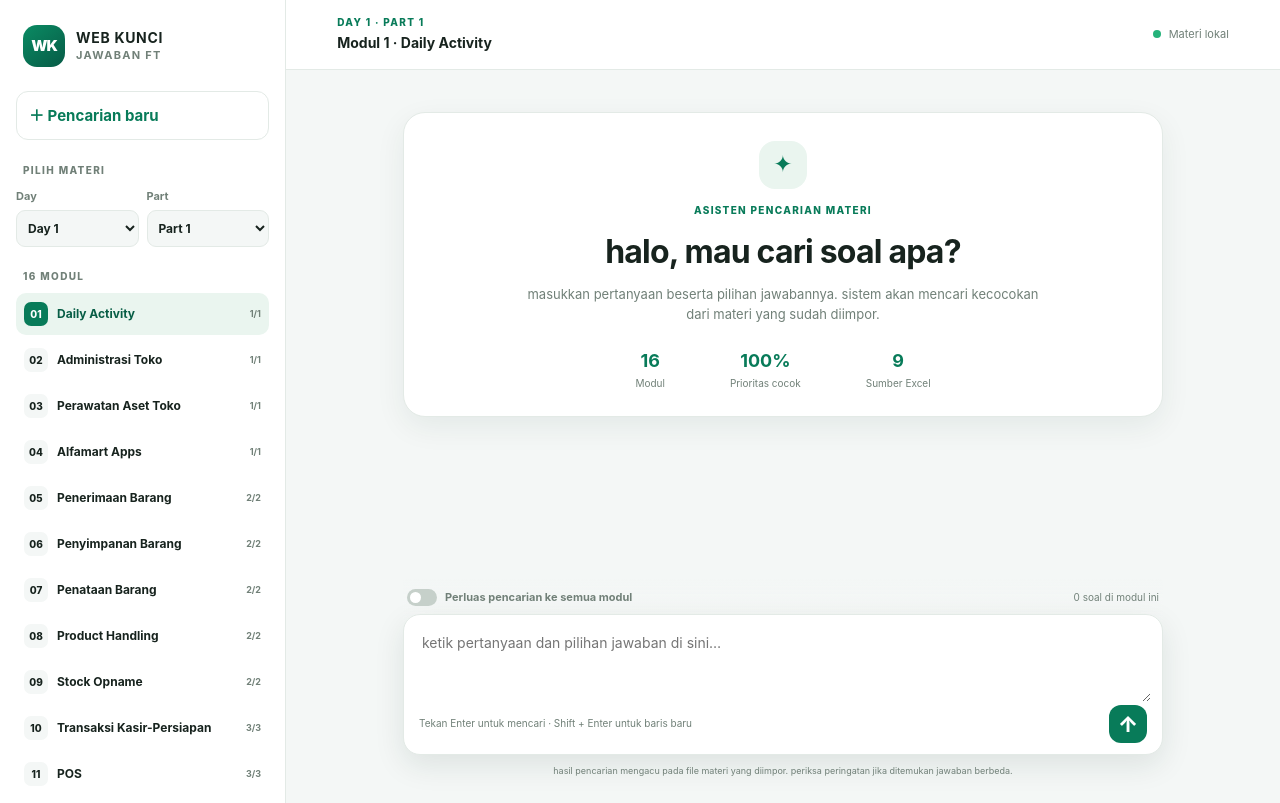
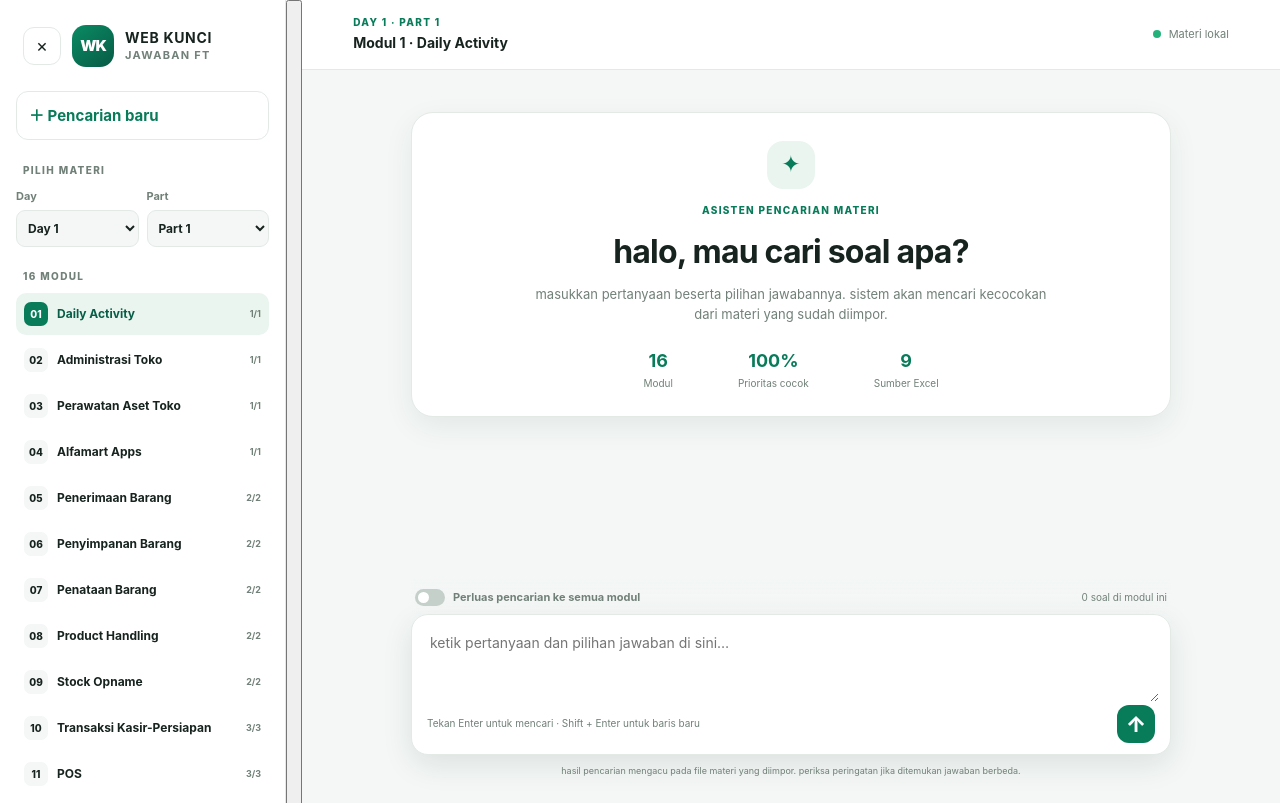
Before and after one commit to iyam-ctrl/WEBKUNCIJAWABANFT, a plain HTML site: page index.html in a window 1280 px wide. Shown: the top 803 px of the page. Drawn offline with Linux system fonts and the light colour scheme.

Commit message:
Add dismissible sidebar controls and overlay

```diff
--- a/index.html
+++ b/index.html
@@ -16,7 +16,7 @@
   <div class="app-shell">
     <aside class="sidebar" id="sidebar">
       <div class="brand">
-        <div class="brand-mark">WK</div>
+        <button class="sidebar-close icon-button" id="sidebarClose" type="button" aria-label="Tutup menu">×</button><div class="brand-mark">WK</div>
         <div><strong>WEB KUNCI</strong><span>JAWABAN FT</span></div>
       </div>
       <button class="new-chat" id="homeButton" type="button">＋ <span>Pencarian baru</span></button>
@@ -36,6 +36,7 @@
       </div>
     </aside>
 
+    <button class="sidebar-scrim" id="sidebarScrim" type="button" aria-label="Tutup menu"></button>
     <main class="main-panel">
       <header class="topbar">
         <button class="icon-button mobile-menu" id="menuButton" aria-label="Buka menu">☰</button>
```
